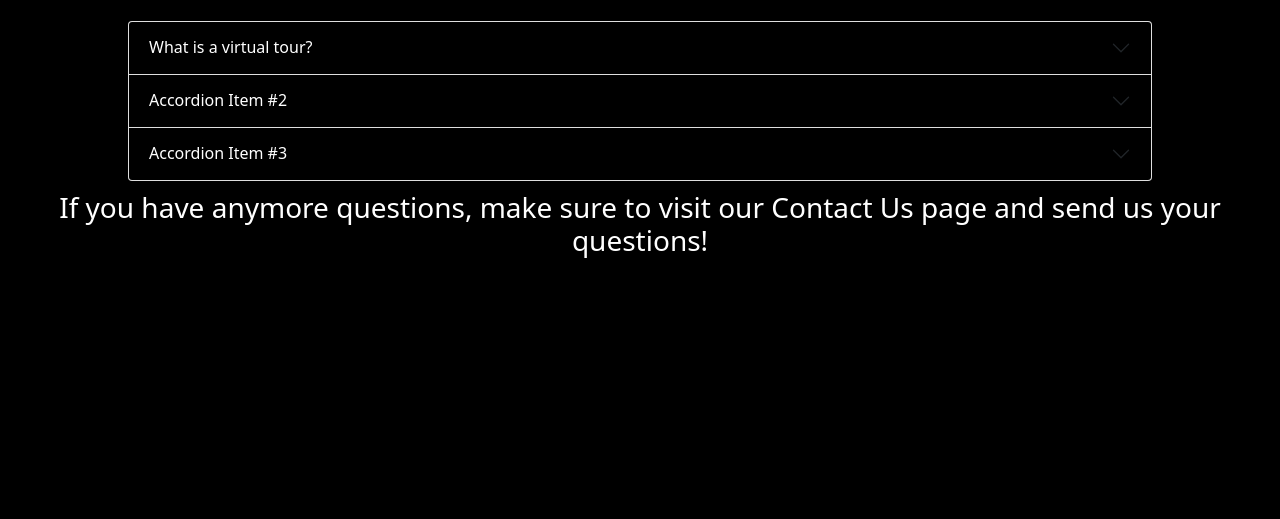
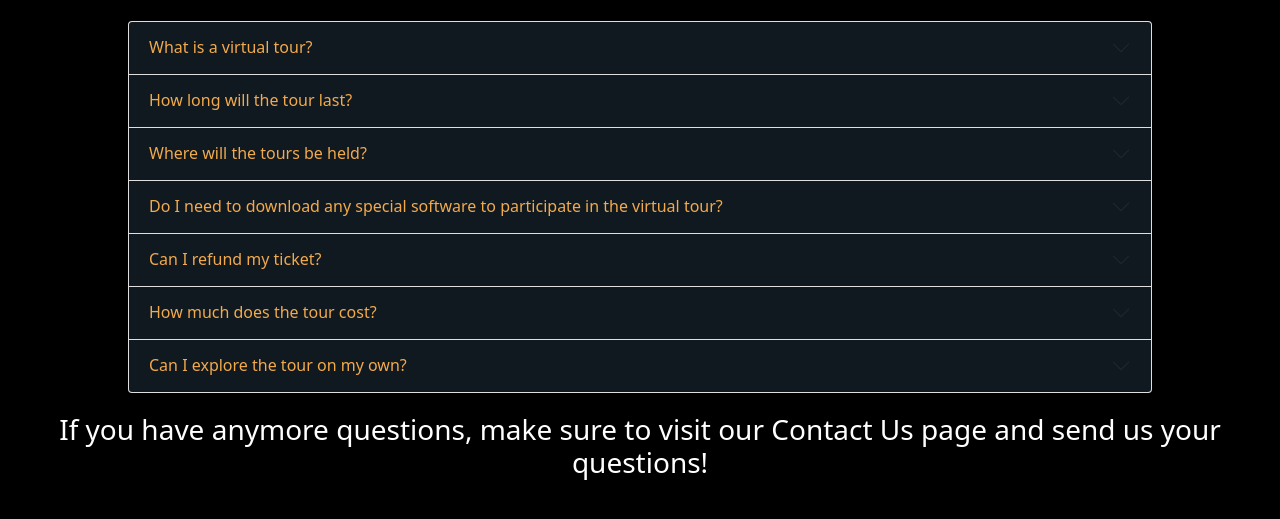
Before and after one commit to AkJo138/TSA_Website_Cultural, a plain HTML site: page FAQ.html in a window 1280 px wide. Shown: the part 209-728 px from the top of the page. Drawn offline with nearby package versions, Linux system fonts and the light colour scheme.

Commit message:
finished faq

```diff
--- a/FAQ.html
+++ b/FAQ.html
@@ -74,48 +74,91 @@
       <div class="accordion-item">
         <h2 class="accordion-header" id="flush-headingOne">
           <button class="accordion-button collapsed" type="button" data-bs-toggle="collapse"
-            data-bs-target="#flush-collapseOne" aria-expanded="false" aria-controls="flush-collapseOne" style="background-color: black;color:white;">
+            data-bs-target="#flush-collapseOne" aria-expanded="false" aria-controls="flush-collapseOne" style="background-color: #101820FF;color:#f2AA4CFF;">
             What is a virtual tour?
           </button>
         </h2>
         <div id="flush-collapseOne" class="accordion-collapse collapse" aria-labelledby="flush-headingOne"
           data-bs-parent="#accordionFlushExample">
-          <div class="accordion-body">Virtual tours are interactive online 360° x 180° panoramic 3D images that simulate a location. They represent a real location in virtual reality. They are not video that limit what a viewer can see, but are 360° image based that are interactive. They give the viewer a choice in what to look at in the given location in high definition and the freedom to move around the location as they choose. The freedom to interact makes the tour a realistic and an engaging marketing tool.</div>
+          <div class="accordion-body" style="background-color: #101820FF;color:#f2AA4CFF;">Virtual tours are interactive online 360° panoramic 3D images that simulate a location. They represent a real location in virtual reality. They give the viewer a choice in what to look at in the given location and the freedom to move around the location as they choose. The freedom to interact makes the tour a realistic and an engaging tool to virtually experience visiting the exhibit.</div>
         </div>
       </div>
       <div class="accordion-item">
         <h2 class="accordion-header" id="flush-headingTwo">
-          <button class="accordion-button collapsed" type="button" data-bs-toggle="collapse"style="background-color: black;color:white;"
+          <button class="accordion-button collapsed" type="button" data-bs-toggle="collapse"style="background-color: #101820FF;color:#f2AA4CFF;"
             data-bs-target="#flush-collapseTwo" aria-expanded="false" aria-controls="flush-collapseTwo">
-            Accordion Item #2
+            How long will the tour last?
           </button>
         </h2>
         <div id="flush-collapseTwo" class="accordion-collapse collapse" aria-labelledby="flush-headingTwo"
           data-bs-parent="#accordionFlushExample">
-          <div class="accordion-body">Placeholder content for this accordion, which is intended to demonstrate the
-            <code>.accordion-flush</code> class. This is the second item's accordion body. Let's imagine this being
-            filled with some actual content.</div>
+          <div class="accordion-body"style="background-color: #101820FF;color:#f2AA4CFF;">Our tours can last anywhere from 30 minutes to up to 2 hours. Technically, you will be able to leave and rejoin the session anytime within the schduled period as long as you have your ticket.</div>
         </div>
       </div>
       <div class="accordion-item">
         <h2 class="accordion-header" id="flush-headingThree">
-          <button class="accordion-button collapsed" type="button" data-bs-toggle="collapse"style="background-color: black;color:white;"
+          <button class="accordion-button collapsed" type="button" data-bs-toggle="collapse"style="background-color: #101820FF;color:#f2AA4CFF;"
             data-bs-target="#flush-collapseThree" aria-expanded="false" aria-controls="flush-collapseThree">
-            Accordion Item #3
+            Where will the tours be held?
           </button>
         </h2>
         <div id="flush-collapseThree" class="accordion-collapse collapse" aria-labelledby="flush-headingThree"
           data-bs-parent="#accordionFlushExample">
-          <div class="accordion-body">Placeholder content for this accordion, which is intended to demonstrate the
-            <code>.accordion-flush</code> class. This is the third item's accordion body. Nothing more exciting
-            happening here in terms of content, but just filling up the space to make it look, at least at first glance,
-            a bit more representative of how this would look in a real-world application.</div>
+          <div class="accordion-body"style="background-color: #101820FF;color:#f2AA4CFF;">At the scheduled time, a button will appear on our main home page where you will be able to enter a portal and submit your ticket. The webpage will automatically analyze your ticket and transport you to the virtual tour.</div>
+        </div>
+      </div>
+      <div class="accordion-item">
+        <h2 class="accordion-header" id="flush-headingFour">
+          <button class="accordion-button collapsed" type="button" data-bs-toggle="collapse"style="background-color: #101820FF;color:#f2AA4CFF;"
+            data-bs-target="#flush-collapseFour" aria-expanded="false" aria-controls="flush-collapseFour">
+            Do I need to download any special software to participate in the virtual tour?
+          </button>
+        </h2>
+        <div id="flush-collapseFour" class="accordion-collapse collapse" aria-labelledby="flush-headingFour"
+          data-bs-parent="#accordionFlushExample">
+          <div class="accordion-body"style="background-color: #101820FF;color:#f2AA4CFF;">Nope! Everything will be supported by the browser, so you won't need to worry about having any specific software. Moreover, this will allow you to attend the tour from other devices such as your phone or tablet.</div>
+        </div>
+      </div>
+      <div class="accordion-item">
+        <h2 class="accordion-header" id="flush-headingFive">
+          <button class="accordion-button collapsed" type="button" data-bs-toggle="collapse"style="background-color: #101820FF;color:#f2AA4CFF;"
+            data-bs-target="#flush-collapseFive" aria-expanded="false" aria-controls="flush-collapseFive">
+            Can I refund my ticket?
+          </button>
+        </h2>
+        <div id="flush-collapseFive" class="accordion-collapse collapse" aria-labelledby="flush-headingFive"
+          data-bs-parent="#accordionFlushExample">
+          <div class="accordion-body"style="background-color: #101820FF;color:#f2AA4CFF;">Of course! We provide you with a 100% refund as long as you email us your request atleast 24 hours before your virtual tour. Any refund request between the 24 hours cutoff period and the start of the virtual tour will result in a 50% refund.</div>
+        </div>
+      </div>
+      <div class="accordion-item">
+        <h2 class="accordion-header" id="flush-headingSix">
+          <button class="accordion-button collapsed" type="button" data-bs-toggle="collapse"style="background-color: #101820FF;color:#f2AA4CFF;"
+            data-bs-target="#flush-collapseSix" aria-expanded="false" aria-controls="flush-collapseSix">
+            How much does the tour cost?
+          </button>
+        </h2>
+        <div id="flush-collapseSix" class="accordion-collapse collapse" aria-labelledby="flush-headingSix"
+          data-bs-parent="#accordionFlushExample">
+          <div class="accordion-body"style="background-color: #101820FF;color:#f2AA4CFF;">Different tours will have different prices depending on the content and the length of the tour. However, our prices range will generally between 25$-100$</div>
+        </div>
+      </div>
+      <div class="accordion-item">
+        <h2 class="accordion-header" id="flush-headingSeven">
+          <button class="accordion-button collapsed" type="button" data-bs-toggle="collapse"style="background-color: #101820FF;color:#f2AA4CFF;"
+            data-bs-target="#flush-collapseSeven" aria-expanded="false" aria-controls="flush-collapseSeven">
+            Can I explore the tour on my own?
+          </button>
+        </h2>
+        <div id="flush-collapseSeven" class="accordion-collapse collapse" aria-labelledby="flush-headingSeven"
+          data-bs-parent="#accordionFlushExample">
+          <div class="accordion-body"style="background-color: #101820FF;color:#f2AA4CFF;">Of course! The purpose of the tour is to provide a fun, yet informative experience. Our software will allow you move around freely and interact with different objects to your own volition. We will simply provide you with the virtual setting along with some guides to allow your curiosity run free!</div>
         </div>
       </div>
     </div>
   </div>
 
-  <div id="title2" style="color:white;text-align: center;margin-top: 10px;">
+  <div id="title2" style="color:white;text-align: center;margin-top: 20px;">
     <h3>If you have anymore questions, make sure to visit our Contact Us page and send us your questions!</h3>
   </div>
 
```
